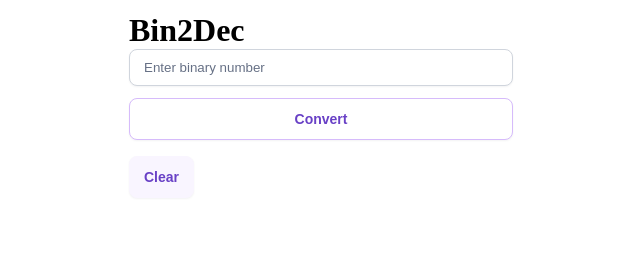
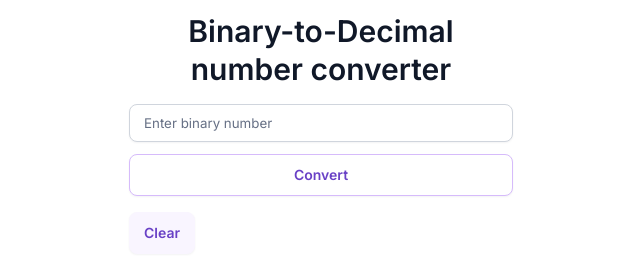
Before and after one commit to shoyo-22/bin2dec, a plain HTML site: page index.html in a window 1280 px wide. Shown: the whole page, without its empty margins (319-959 px from the left). Drawn offline with Linux system fonts and the light colour scheme.

Commit message:
Split title into header and change style

```diff
--- a/index.html
+++ b/index.html
@@ -10,8 +10,10 @@
     <link rel="stylesheet" href="./styles.css" />
   </head>
   <body>
+    <header>
+      <h1>Binary-to-Decimal number converter</h1>
+    </header>
     <main>
-      <h1>Bin2Dec</h1>
       <form class="flex-column" id="convert-form">
         <input type="text" id="binary" placeholder="Enter binary number" />
         <button class="secondary" type="submit">Convert</button>
--- a/styles.css
+++ b/styles.css
@@ -1,3 +1,5 @@
+@import url('https://fonts.googleapis.com/css2?family=Inter:wght@300;400;500;600;700;800;900&display=swap');
+
 :root {
   --white: #ffffff;
   --primary-50: #f9f5ff;
@@ -27,6 +29,19 @@
   margin: 0;
   padding: 0;
   outline: none;
+  font-family: 'Inter';
+}
+
+header {
+  margin-bottom: 1rem;
+  text-align: center;
+}
+
+header h1 {
+  font-size: 30px;
+  line-height: 38px;
+  font-weight: 600;
+  color: var(--gray-900);
 }
 
 body {
```
